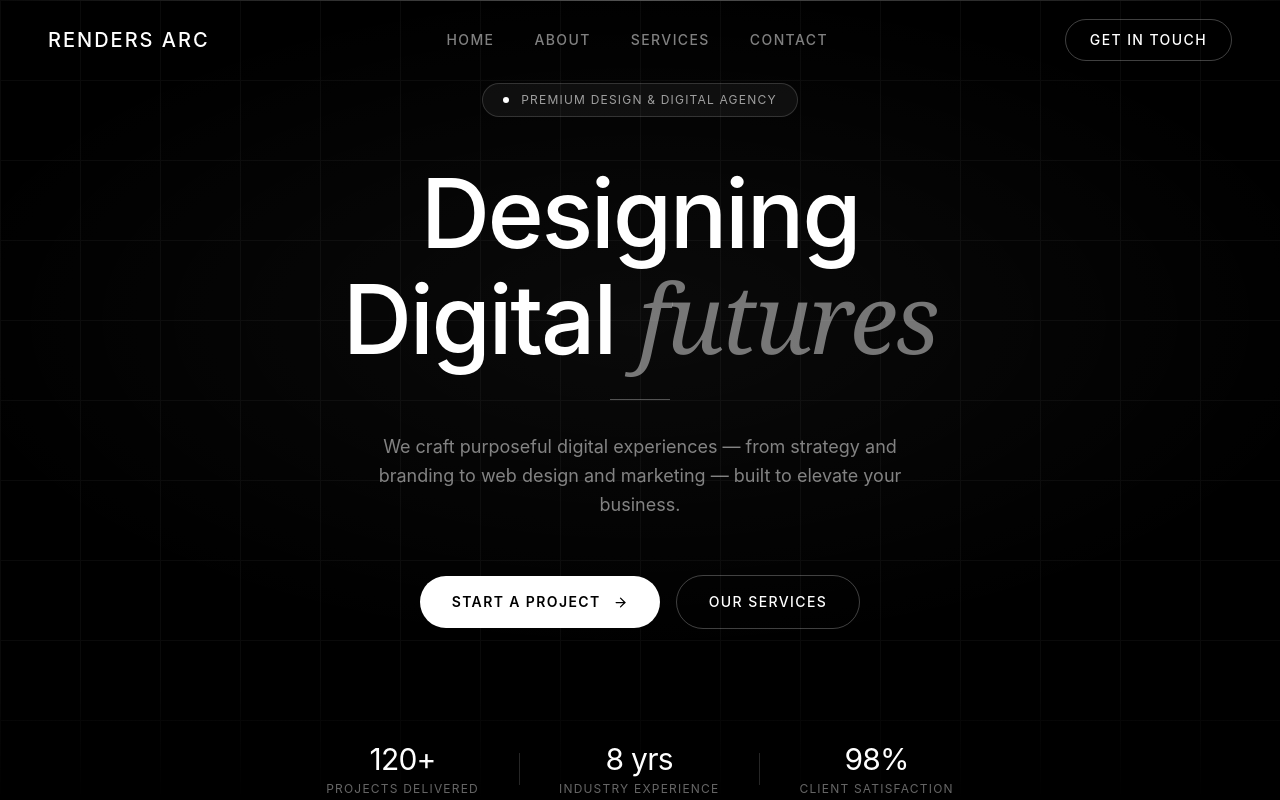
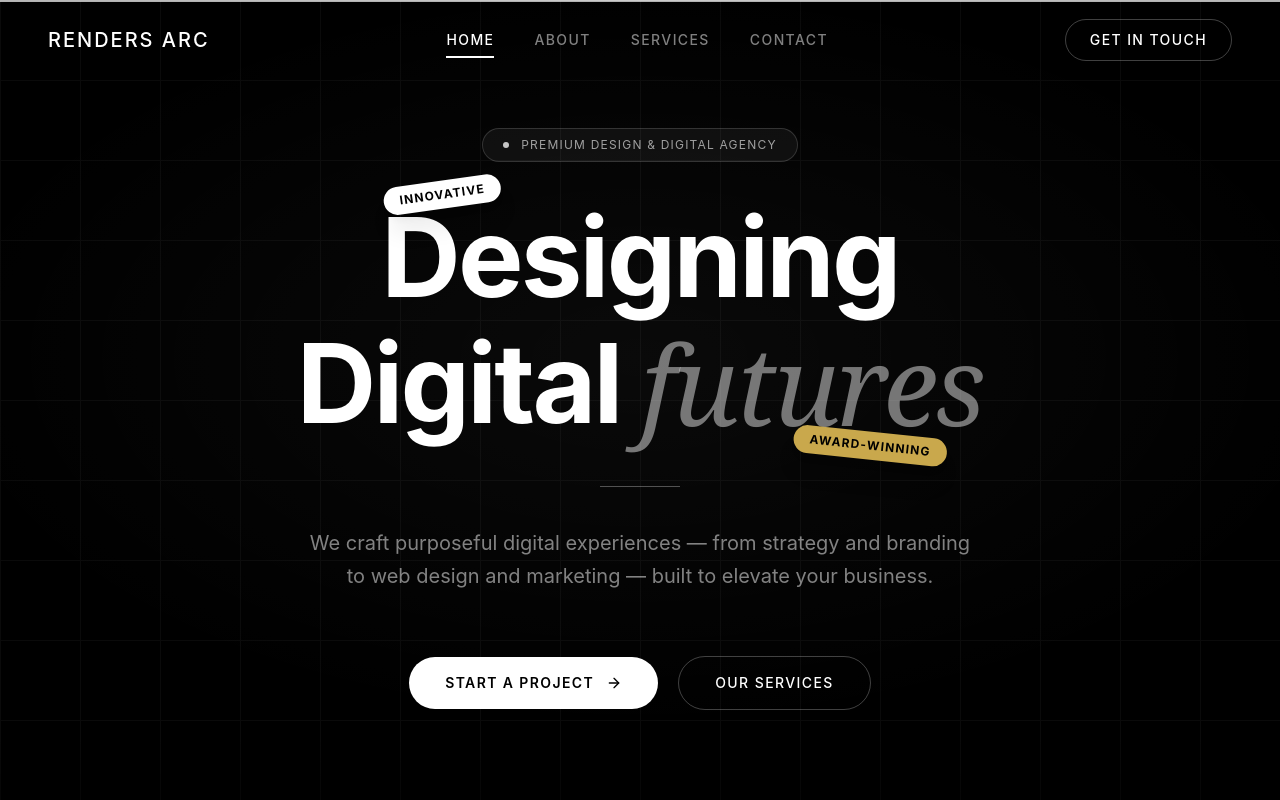
Before and after one commit to Rendersarc2026/Rendersarc, a React (Vite) app: page / in a window 1280 px wide. Shown: the top 800 px of the page. Built offline with nearby package versions, Linux system fonts and the light colour scheme.

Commit message:
css fixes

```diff
--- a/src/app/App.tsx
+++ b/src/app/App.tsx
@@ -4,10 +4,14 @@ import { Services } from './components/Services';
 import { About } from './components/About';
 import { Contact } from './components/Contact';
 import { Footer } from './components/Footer';
+import { CustomCursor } from './components/CustomCursor';
+import { ScrollProgress } from './components/ScrollProgress';
 
 export default function App() {
   return (
-    <div className="size-full bg-white relative overflow-x-hidden">
+    <div className="size-full bg-black relative overflow-x-hidden cursor-none">
+      <CustomCursor />
+      <ScrollProgress />
       <Navigation />
       <main className="relative">
         <Hero />
--- /dev/null
+++ b/src/app/components/CustomCursor.tsx
@@ -0,0 +1,87 @@
+import { useEffect, useRef, useState } from 'react';
+import { motion, useMotionValue, useSpring } from 'motion/react';
+
+export function CustomCursor() {
+  const dotX = useMotionValue(-100);
+  const dotY = useMotionValue(-100);
+
+  // Smooth spring for the ring — lags behind the dot
+  const springConfig = { damping: 28, stiffness: 220, mass: 0.5 };
+  const ringX = useSpring(dotX, springConfig);
+  const ringY = useSpring(dotY, springConfig);
+
+  const [hovered, setHovered] = useState(false);
+  const [clicked, setClicked] = useState(false);
+  const rafRef = useRef<number>(0);
+
+  useEffect(() => {
+    const move = (e: MouseEvent) => {
+      cancelAnimationFrame(rafRef.current);
+      rafRef.current = requestAnimationFrame(() => {
+        dotX.set(e.clientX);
+        dotY.set(e.clientY);
+      });
+    };
+
+    const down = () => setClicked(true);
+    const up = () => setClicked(false);
+
+    const checkHover = (e: MouseEvent) => {
+      const target = e.target as HTMLElement;
+      const isHoverable = !!(
+        target.closest('a, button, [role="button"], input, textarea, select, label, [data-cursor-hover]')
+      );
+      setHovered(isHoverable);
+    };
+
+    window.addEventListener('mousemove', move, { passive: true });
+    window.addEventListener('mousemove', checkHover, { passive: true });
+    window.addEventListener('mousedown', down);
+    window.addEventListener('mouseup', up);
+
+    return () => {
+      window.removeEventListener('mousemove', move);
+      window.removeEventListener('mousemove', checkHover);
+      window.removeEventListener('mousedown', down);
+      window.removeEventListener('mouseup', up);
+      cancelAnimationFrame(rafRef.current);
+    };
+  }, [dotX, dotY]);
+
+  return (
+    <>
+      {/* Outer ring — springs behind */}
+      <motion.div
+        className="pointer-events-none fixed top-0 left-0 z-[9999] rounded-full"
+        style={{
+          x: ringX,
+          y: ringY,
+          translateX: '-50%',
+          translateY: '-50%',
+          width: hovered ? 48 : 36,
+          height: hovered ? 48 : 36,
+          border: '1.5px solid rgba(255,255,255,0.55)',
+          backgroundColor: hovered ? 'rgba(255,255,255,0.07)' : 'transparent',
+          scale: clicked ? 0.85 : 1,
+          transition: 'width 0.25s ease, height 0.25s ease, background-color 0.25s ease, scale 0.1s ease',
+        }}
+      />
+
+      {/* Inner dot — instant */}
+      <motion.div
+        className="pointer-events-none fixed top-0 left-0 z-[9999] rounded-full"
+        style={{
+          x: dotX,
+          y: dotY,
+          translateX: '-50%',
+          translateY: '-50%',
+          width: hovered ? 5 : 6,
+          height: hovered ? 5 : 6,
+          backgroundColor: '#FFFFFF',
+          opacity: hovered ? 0.5 : 1,
+          transition: 'width 0.2s ease, height 0.2s ease, opacity 0.2s ease',
+        }}
+      />
+    </>
+  );
+}
--- a/src/app/components/Hero.tsx
+++ b/src/app/components/Hero.tsx
@@ -1,5 +1,31 @@
 import { ArrowRight } from 'lucide-react';
-import { motion } from 'motion/react';
+import { motion, useMotionValue, useTransform, animate } from 'motion/react';
+import { useEffect } from 'react';
+
+function AnimatedNumber({ value, label, suffix = '' }: { value: number; label: string; suffix?: string }) {
+  const count = useMotionValue(0);
+  const rounded = useTransform(count, (latest) => Math.round(latest) + suffix);
+
+  useEffect(() => {
+    const controls = animate(count, value, {
+      duration: 2,
+      delay: 0.6,
+      ease: [0.16, 1, 0.3, 1],
+    });
+    return controls.stop;
+  }, [count, value]);
+
+  return (
+    <div className="text-center relative">
+      <div className="text-4xl md:text-5xl tracking-tight mb-2 font-light" style={{ color: '#FFFFFF' }}>
+        <motion.span>{rounded}</motion.span>
+      </div>
+      <div className="text-xs tracking-widest uppercase" style={{ color: 'rgba(255,255,255,0.4)' }}>
+        {label}
+      </div>
+    </div>
+  );
+}
 
 export function Hero() {
   const scrollToSection = (id: string) => {
@@ -13,38 +39,30 @@ export function Hero() {
       className="relative min-h-screen flex items-center justify-center pt-20 px-6 overflow-hidden"
       style={{ backgroundColor: '#000000' }}
     >
-      {/* Subtle radial glow */}
       <div
         className="absolute inset-0 pointer-events-none"
         style={{
-          background:
-            'radial-gradient(ellipse 80% 60% at 50% 40%, rgba(255,255,255,0.04) 0%, transparent 70%)',
+          background: 'radial-gradient(ellipse 80% 60% at 50% 40%, rgba(255,255,255,0.04) 0%, transparent 70%)',
         }}
       />
-
-      {/* Fine grid */}
       <div
         className="absolute inset-0 opacity-[0.04] pointer-events-none"
         style={{
-          backgroundImage:
-            'linear-gradient(rgba(255,255,255,1) 1px, transparent 1px), linear-gradient(90deg, rgba(255,255,255,1) 1px, transparent 1px)',
+          backgroundImage: 'linear-gradient(rgba(255,255,255,1) 1px, transparent 1px), linear-gradient(90deg, rgba(255,255,255,1) 1px, transparent 1px)',
           backgroundSize: '80px 80px',
         }}
       />
-
-      {/* Decorative top line */}
       <div
         className="absolute top-0 left-0 right-0 h-px"
         style={{ background: 'linear-gradient(90deg, transparent, rgba(255,255,255,0.3), transparent)' }}
       />
 
-      <div className="relative z-10 max-w-5xl mx-auto text-center">
-        {/* Label pill */}
+      <div className="relative z-10 max-w-5xl mx-auto text-center mt-12 w-full">
         <motion.div
-          initial={{ opacity: 0, y: 16 }}
-          animate={{ opacity: 1, y: 0 }}
-          transition={{ duration: 0.6 }}
-          className="inline-flex items-center gap-3 mb-12"
+          initial={{ opacity: 0, scale: 0.8 }}
+          animate={{ opacity: 1, scale: 1 }}
+          transition={{ duration: 0.8, ease: "backOut" }}
+          className="inline-flex items-center gap-3 mb-10"
           style={{
             border: '1px solid rgba(255,255,255,0.15)',
             borderRadius: '999px',
@@ -52,123 +70,151 @@ export function Hero() {
             backgroundColor: 'rgba(255,255,255,0.05)',
           }}
         >
-          <span className="w-1.5 h-1.5 rounded-full" style={{ backgroundColor: '#FFFFFF' }} />
+          <motion.span
+            className="w-1.5 h-1.5 rounded-full"
+            style={{ backgroundColor: '#FFFFFF' }}
+            animate={{ opacity: [1, 0.4, 1] }}
+            transition={{ duration: 2, repeat: Infinity, ease: "easeInOut" }}
+          />
           <span style={{ color: 'rgba(255,255,255,0.6)' }} className="text-xs tracking-widest uppercase">
             Premium Design &amp; Digital Agency
           </span>
         </motion.div>
 
-        {/* Heading */}
-        <motion.div
-          initial={{ opacity: 0, y: 30 }}
-          animate={{ opacity: 1, y: 0 }}
-          transition={{ duration: 0.9, delay: 0.1 }}
-          className="mb-8 space-y-2"
-        >
-          <h1
-            className="text-6xl md:text-8xl lg:text-[96px] leading-none tracking-tight"
-            style={{ color: '#FFFFFF' }}
-          >
-            Designing
-          </h1>
-          <h1 className="text-6xl md:text-8xl lg:text-[96px] leading-none tracking-tight">
-            <span style={{ color: '#FFFFFF' }}>Digital </span>
-            <span className="italic font-serif" style={{ color: 'rgba(255,255,255,0.45)' }}>
+        <div className="mb-8 space-y-2 perspective-1000" style={{ perspective: 1000 }}>
+          <div className="flex justify-center flex-wrap gap-x-6 pb-2 relative">
+            {/* Floating Badge 1 */}
+            <motion.div
+              initial={{ opacity: 0, scale: 0, rotate: -20 }}
+              animate={{ opacity: 1, scale: 1, rotate: -8 }}
+              transition={{ duration: 0.7, delay: 1.1, type: "spring", bounce: 0.5 }}
+              className="absolute -top-4 left-[15%] md:left-[25%] z-20"
+            >
+              <motion.div
+                animate={{ y: [0, -6, 0] }}
+                transition={{ duration: 4, repeat: Infinity, ease: "easeInOut" }}
+                className="px-4 py-1.5 rounded-full text-[10px] sm:text-xs tracking-widest uppercase font-bold shadow-xl"
+                style={{ backgroundColor: '#FFFFFF', color: '#000000' }}
+              >
+                Innovative
+              </motion.div>
+            </motion.div>
+            <motion.h1
+              initial={{ opacity: 0, y: 40, rotateX: -20 }}
+              animate={{ opacity: 1, y: 0, rotateX: 0 }}
+              transition={{ duration: 0.8, delay: 0.1, ease: 'easeOut' }}
+              className="text-[4.5rem] md:text-8xl lg:text-[110px] leading-none tracking-tight origin-bottom font-bold"
+              style={{ color: '#FFFFFF' }}
+            >
+              Designing
+            </motion.h1>
+          </div>
+
+          <div className="flex justify-center flex-wrap gap-x-5 pb-4 relative">
+            {/* Floating Badge 2 */}
+            <motion.div
+              initial={{ opacity: 0, scale: 0, rotate: 20 }}
+              animate={{ opacity: 1, scale: 1, rotate: 6 }}
+              transition={{ duration: 0.7, delay: 1.3, type: "spring", bounce: 0.5 }}
+              className="absolute -bottom-2 right-[10%] md:right-[20%] z-20"
+            >
+              <motion.div
+                animate={{ y: [0, -8, 0] }}
+                transition={{ duration: 5, repeat: Infinity, ease: "easeInOut", delay: 0.5 }}
+                className="px-4 py-1.5 rounded-full text-[10px] sm:text-xs tracking-widest uppercase font-bold shadow-xl"
+                style={{ backgroundColor: '#C9A84C', color: '#000000' }}
+              >
+                Award-Winning
+              </motion.div>
+            </motion.div>
+
+            <motion.h1
+              initial={{ opacity: 0, y: 40, rotateX: -20 }}
+              animate={{ opacity: 1, y: 0, rotateX: 0 }}
+              transition={{ duration: 0.8, delay: 0.2, ease: 'easeOut' }}
+              className="text-[4.5rem] md:text-8xl lg:text-[110px] leading-none tracking-tight origin-bottom font-bold"
+              style={{ color: '#FFFFFF' }}
+            >
+              Digital
+            </motion.h1>
+            <motion.h1
+              initial={{ opacity: 0, y: 40, rotateX: -20 }}
+              animate={{ opacity: 1, y: 0, rotateX: 0 }}
+              transition={{ duration: 0.8, delay: 0.3, ease: 'easeOut' }}
+              className="text-[4.5rem] md:text-8xl lg:text-[110px] leading-none tracking-tight origin-bottom italic font-serif"
+              style={{ color: 'rgba(255,255,255,0.45)' }}
+            >
               futures
-            </span>
-          </h1>
-        </motion.div>
+            </motion.h1>
+          </div>
+        </div>
 
-        {/* Divider line */}
         <motion.div
           initial={{ scaleX: 0, opacity: 0 }}
           animate={{ scaleX: 1, opacity: 1 }}
-          transition={{ duration: 0.8, delay: 0.35 }}
-          className="mx-auto mb-8"
-          style={{ width: '60px', height: '1px', backgroundColor: 'rgba(255,255,255,0.3)' }}
+          transition={{ duration: 0.8, delay: 0.5, ease: "circOut" }}
+          className="mx-auto mb-10 origin-center"
+          style={{ width: '80px', height: '1px', backgroundColor: 'rgba(255,255,255,0.3)' }}
         />
 
-        {/* Subtitle */}
         <motion.p
-          initial={{ opacity: 0, y: 20 }}
+          initial={{ opacity: 0, y: 30 }}
           animate={{ opacity: 1, y: 0 }}
-          transition={{ duration: 0.8, delay: 0.3 }}
-          className="text-base md:text-lg max-w-xl mx-auto mb-14 leading-relaxed"
+          transition={{ duration: 0.8, delay: 0.6, ease: "easeOut" }}
+          className="text-lg md:text-xl max-w-2xl mx-auto mb-16 leading-relaxed"
           style={{ color: 'rgba(255,255,255,0.5)' }}
         >
           We craft purposeful digital experiences — from strategy and branding
           to web design and marketing — built to elevate your business.
         </motion.p>
 
-        {/* CTAs */}
         <motion.div
           initial={{ opacity: 0, y: 20 }}
           animate={{ opacity: 1, y: 0 }}
-          transition={{ duration: 0.8, delay: 0.45 }}
-          className="flex flex-col sm:flex-row items-center justify-center gap-4"
+          transition={{ duration: 0.8, delay: 0.7, ease: "easeOut" }}
+          className="flex flex-col sm:flex-row items-center justify-center gap-5"
         >
           <button
             onClick={() => scrollToSection('contact')}
-            className="group inline-flex items-center gap-3 px-8 py-4 rounded-full transition-all font-semibold"
+            className="group inline-flex items-center gap-3 px-9 py-4 rounded-full transition-all font-semibold"
             style={{ backgroundColor: '#FFFFFF', color: '#000000' }}
-            onMouseEnter={(e) => {
-              (e.currentTarget as HTMLButtonElement).style.backgroundColor = '#E5E5E5';
-            }}
-            onMouseLeave={(e) => {
-              (e.currentTarget as HTMLButtonElement).style.backgroundColor = '#FFFFFF';
-            }}
+            onMouseEnter={(e) => { (e.currentTarget as HTMLButtonElement).style.backgroundColor = '#E5E5E5'; }}
+            onMouseLeave={(e) => { (e.currentTarget as HTMLButtonElement).style.backgroundColor = '#FFFFFF'; }}
           >
             <span className="text-sm tracking-widest uppercase">Start a project</span>
-            <ArrowRight size={15} className="group-hover:translate-x-0.5 transition-transform" />
+            <ArrowRight size={16} className="group-hover:translate-x-1.5 transition-transform" />
           </button>
           <button
             onClick={() => scrollToSection('services')}
-            className="inline-flex items-center gap-2 px-8 py-4 rounded-full text-sm tracking-widest uppercase transition-all"
+            className="inline-flex items-center gap-2 px-9 py-4 rounded-full text-sm tracking-widest uppercase transition-all"
             style={{ border: '1px solid rgba(255,255,255,0.25)', color: '#FFFFFF' }}
-            onMouseEnter={(e) => {
-              (e.currentTarget as HTMLButtonElement).style.borderColor = 'rgba(255,255,255,0.6)';
-            }}
-            onMouseLeave={(e) => {
-              (e.currentTarget as HTMLButtonElement).style.borderColor = 'rgba(255,255,255,0.25)';
-            }}
+            onMouseEnter={(e) => { (e.currentTarget as HTMLButtonElement).style.borderColor = 'rgba(255,255,255,0.7)'; }}
+            onMouseLeave={(e) => { (e.currentTarget as HTMLButtonElement).style.borderColor = 'rgba(255,255,255,0.25)'; }}
           >
             Our services
           </button>
         </motion.div>
 
-        {/* Stats */}
         <motion.div
-          initial={{ opacity: 0, y: 20 }}
+          initial={{ opacity: 0, y: 40 }}
           animate={{ opacity: 1, y: 0 }}
-          transition={{ duration: 0.8, delay: 0.6 }}
-          className="mt-28 flex flex-col sm:flex-row items-center justify-center gap-12 sm:gap-20"
+          transition={{ duration: 1, delay: 0.9, ease: "easeOut" }}
+          className="mt-28 flex flex-col sm:flex-row items-center justify-center gap-16 sm:gap-24"
         >
-          {[
-            { value: '120+', label: 'Projects delivered' },
-            { value: '8 yrs', label: 'Industry experience' },
-            { value: '98%', label: 'Client satisfaction' },
-          ].map((stat, i) => (
-            <div key={stat.label} className="text-center relative">
-              {i > 0 && (
-                <div
-                  className="hidden sm:block absolute -left-10 top-1/2 -translate-y-1/2 w-px h-8"
-                  style={{ backgroundColor: 'rgba(255,255,255,0.15)' }}
-                />
-              )}
-              <div className="text-3xl tracking-tight mb-1" style={{ color: '#FFFFFF' }}>
-                {stat.value}
-              </div>
-              <div className="text-xs tracking-widest uppercase" style={{ color: 'rgba(255,255,255,0.4)' }}>
-                {stat.label}
-              </div>
-            </div>
-          ))}
+          <AnimatedNumber value={120} label="Projects delivered" suffix="+" />
+
+          <div className="hidden sm:block w-px h-12" style={{ backgroundColor: 'rgba(255,255,255,0.15)' }} />
+
+          <AnimatedNumber value={8} label="Industry experience" suffix=" yrs" />
+
+          <div className="hidden sm:block w-px h-12" style={{ backgroundColor: 'rgba(255,255,255,0.15)' }} />
+
+          <AnimatedNumber value={98} label="Client satisfaction" suffix="%" />
         </motion.div>
       </div>
 
-      {/* Bottom fade */}
       <div
-        className="absolute bottom-0 left-0 right-0 h-32 pointer-events-none"
+        className="absolute bottom-0 left-0 right-0 h-40 pointer-events-none"
         style={{ background: 'linear-gradient(to bottom, transparent, #000000)' }}
       />
     </section>
--- a/src/app/components/Navigation.tsx
+++ b/src/app/components/Navigation.tsx
@@ -5,16 +5,50 @@ import { motion, AnimatePresence } from 'motion/react';
 export function Navigation() {
   const [isOpen, setIsOpen] = useState(false);
   const [scrolled, setScrolled] = useState(false);
+  const [activeSection, setActiveSection] = useState('home');
 
   useEffect(() => {
-    const handleScroll = () => setScrolled(window.scrollY > 20);
+    const handleScroll = () => {
+      setScrolled(window.scrollY > 20);
+    };
     window.addEventListener('scroll', handleScroll);
     return () => window.removeEventListener('scroll', handleScroll);
   }, []);
 
+  // ScrollSpy with IntersectionObserver
+  useEffect(() => {
+    const sections = ['hero', 'about', 'services', 'contact'];
+    const observers = new Map();
+
+    sections.forEach((id) => {
+      const el = document.getElementById(id);
+      if (el) {
+        const observer = new IntersectionObserver(
+          (entries) => {
+            entries.forEach((entry) => {
+              if (entry.isIntersecting) {
+                setActiveSection(id === 'hero' ? 'home' : id);
+              }
+            });
+          },
+          { threshold: 0.5 }
+        );
+        observer.observe(el);
+        observers.set(id, observer);
+      }
+    });
+
+    return () => {
+      observers.forEach((obs) => obs.disconnect());
+    };
+  }, []);
+
   const scrollToSection = (id: string) => {
     const element = document.getElementById(id);
-    if (element) { element.scrollIntoView({ behavior: 'smooth' }); setIsOpen(false); }
+    if (element) {
+      element.scrollIntoView({ behavior: 'smooth' });
+      setIsOpen(false);
+    }
   };
 
   return (
@@ -40,30 +74,43 @@ export function Navigation() {
 
           {/* Desktop Nav */}
           <div className="hidden md:flex items-center space-x-10">
-            {['Home', 'About', 'Services', 'Contact'].map((item, index) => (
+            {['Home', 'About', 'Services', 'Contact'].map((item, index) => {
+              const itemKey = item.toLowerCase();
+              const isActive = activeSection === itemKey;
+              return (
                 <motion.button
                   key={item}
-                onClick={() => scrollToSection(item === 'Home' ? 'hero' : item.toLowerCase())}
-                style={{ color: 'rgba(255,255,255,0.5)' }}
-                className="text-sm tracking-widest uppercase transition-colors"
+                  onClick={() => scrollToSection(item === 'Home' ? 'hero' : itemKey)}
+                  style={{ color: isActive ? '#FFFFFF' : 'rgba(255,255,255,0.5)' }}
+                  className="text-sm tracking-widest uppercase transition-colors relative py-2"
                   initial={{ opacity: 0, y: -10 }}
                   animate={{ opacity: 1, y: 0 }}
                   transition={{ delay: 0.3 + index * 0.05 }}
-                whileHover={{ color: '#FFFFFF' } as any}
+                  whileHover={{ color: '#FFFFFF' }}
                 >
                   {item}
+                  {isActive && (
+                    <motion.div
+                      layoutId="active-nav-underline"
+                      className="absolute bottom-0 left-0 right-0 h-[2px] bg-white origin-center"
+                      initial={false}
+                      transition={{ type: 'spring', stiffness: 380, damping: 30 }}
+                    />
+                  )}
                 </motion.button>
-            ))}
+              );
+            })}
           </div>
 
           {/* CTA */}
           <div className="hidden md:flex items-center">
             <button
               onClick={() => scrollToSection('contact')}
-              style={{ border: '1px solid rgba(255,255,255,0.25)', color: '#FFFFFF', backgroundColor: 'transparent' }}
-              className="px-6 py-2.5 rounded-full text-sm tracking-widest uppercase transition-all hover:bg-white hover:text-black"
+              style={{ border: '1px solid rgba(255,255,255,0.25)', color: '#FFFFFF' }}
+              className="group relative overflow-hidden px-6 py-2.5 rounded-full text-sm tracking-widest uppercase transition-all duration-300 hover:border-white"
             >
-              Get in touch
+              <div className="absolute inset-0 bg-white translate-y-full group-hover:translate-y-0 transition-transform duration-300 ease-out z-0" />
+              <span className="relative z-10 transition-colors duration-300 group-hover:text-black">Get in touch</span>
             </button>
           </div>
 
--- /dev/null
+++ b/src/app/components/ScrollProgress.tsx
@@ -0,0 +1,17 @@
+import { motion, useScroll, useSpring } from 'motion/react';
+
+export function ScrollProgress() {
+  const { scrollYProgress } = useScroll();
+  const scaleX = useSpring(scrollYProgress, { stiffness: 200, damping: 30 });
+
+  return (
+    <motion.div
+      className="fixed top-0 left-0 right-0 z-[99999] h-[2px] origin-left pointer-events-none"
+      style={{
+        scaleX,
+        backgroundColor: '#FFFFFF',
+        opacity: 0.7,
+      }}
+    />
+  );
+}
```
Also changed, not shown: src/app/components/About.tsx (+7 -2 lines), src/app/components/Footer.tsx (+10 -4 lines), src/app/components/Services.tsx (+13 -4 lines). Lines whose indentation alone changed are shown as unchanged.
